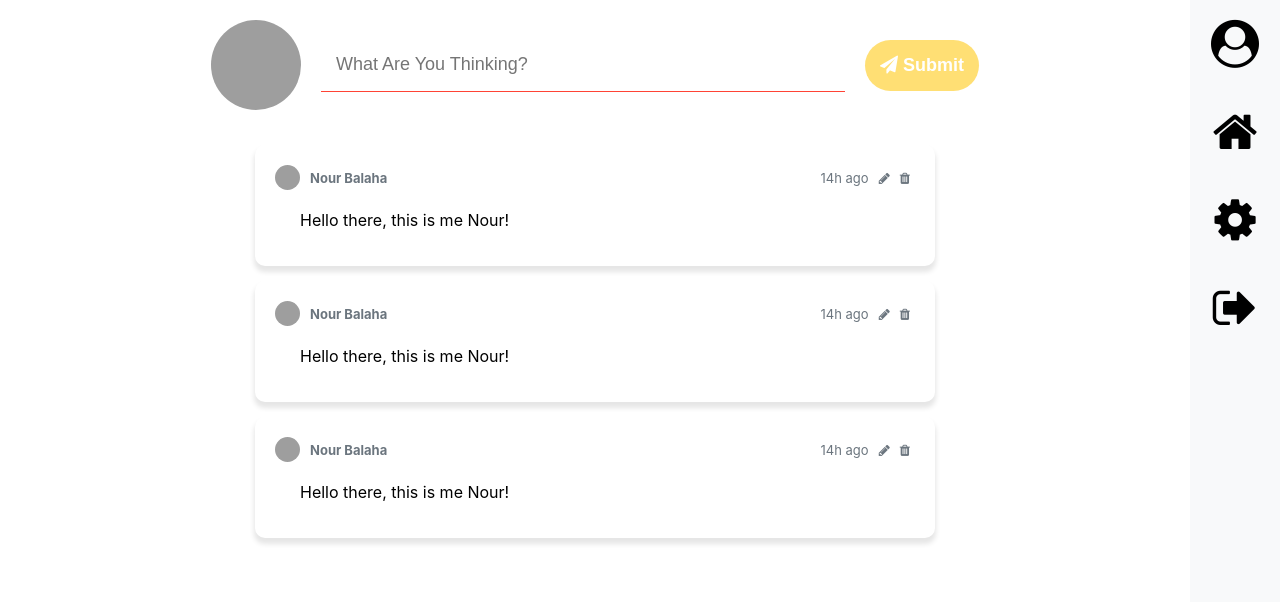
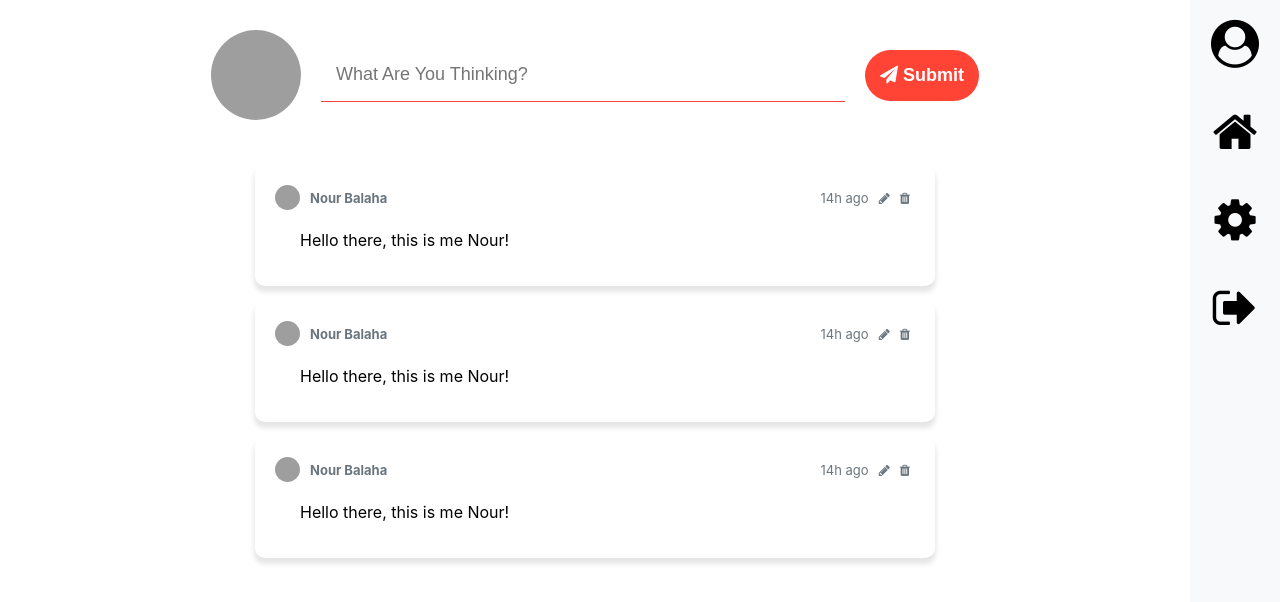
Before and after one commit to nourbalaha/social-eyes, a React (Create React App) app: page / in a window 1280 px wide. In both pictures the pointer is over the button "Submit". Shown: the top 602 px of the page. Built offline with nearby package versions, Linux system fonts and the light colour scheme; grey boxes are pictures that could not be loaded.

Commit message:
added hover and margin to user input

```diff
--- a/src/components/UserInput/UserInput.style.scss
+++ b/src/components/UserInput/UserInput.style.scss
@@ -3,7 +3,7 @@
     width: 60vw;
     justify-content: center;
     align-items: center;
-    margin: 20px;
+    margin: 30px 0;
     .user-input-image{
         width: 90px;
         height: 90px;
@@ -26,5 +26,8 @@
         font-weight: bold;
         border: none;
         border-radius: 50px;
+        &:hover{
+            background-color: #FF4335;
+        }
     }
 }
```
